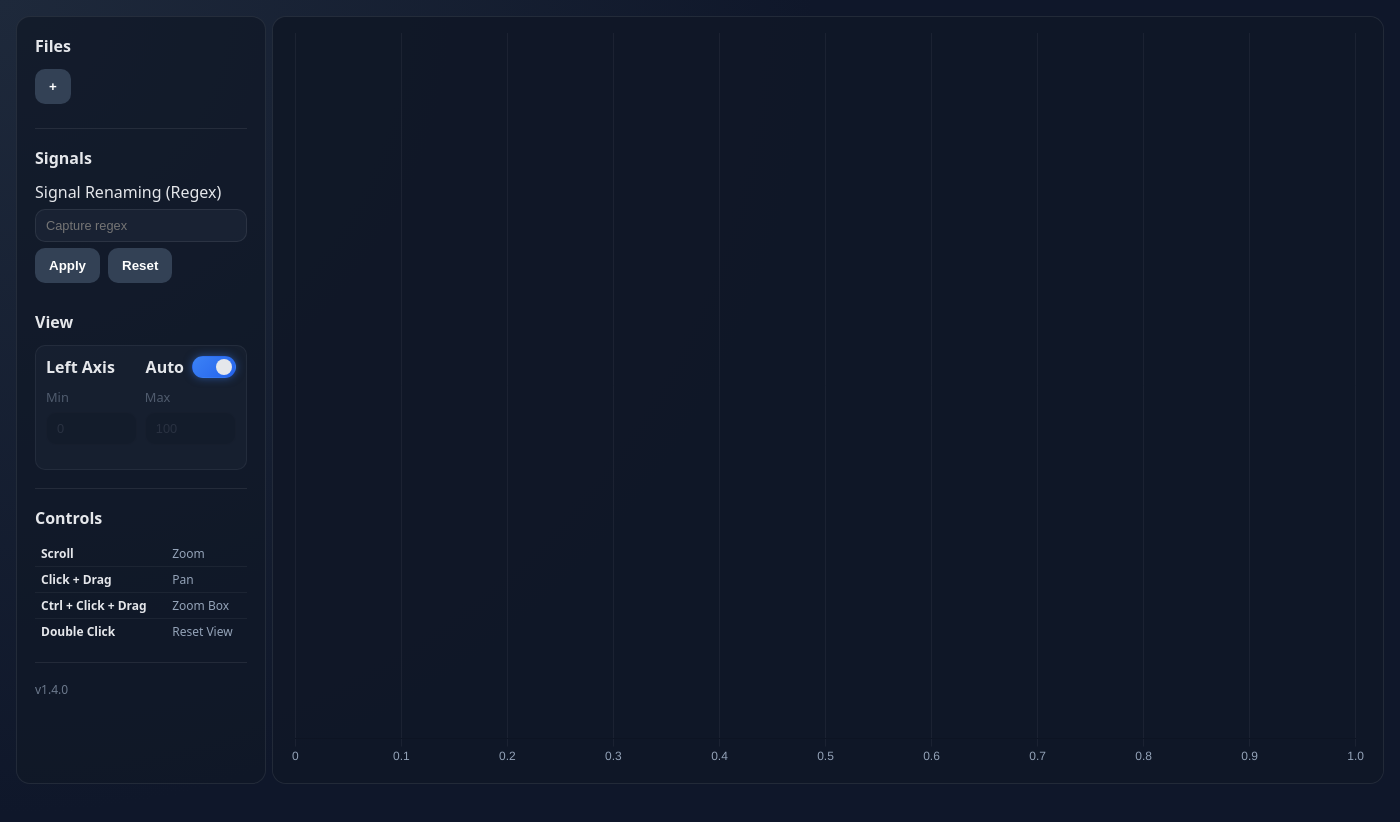
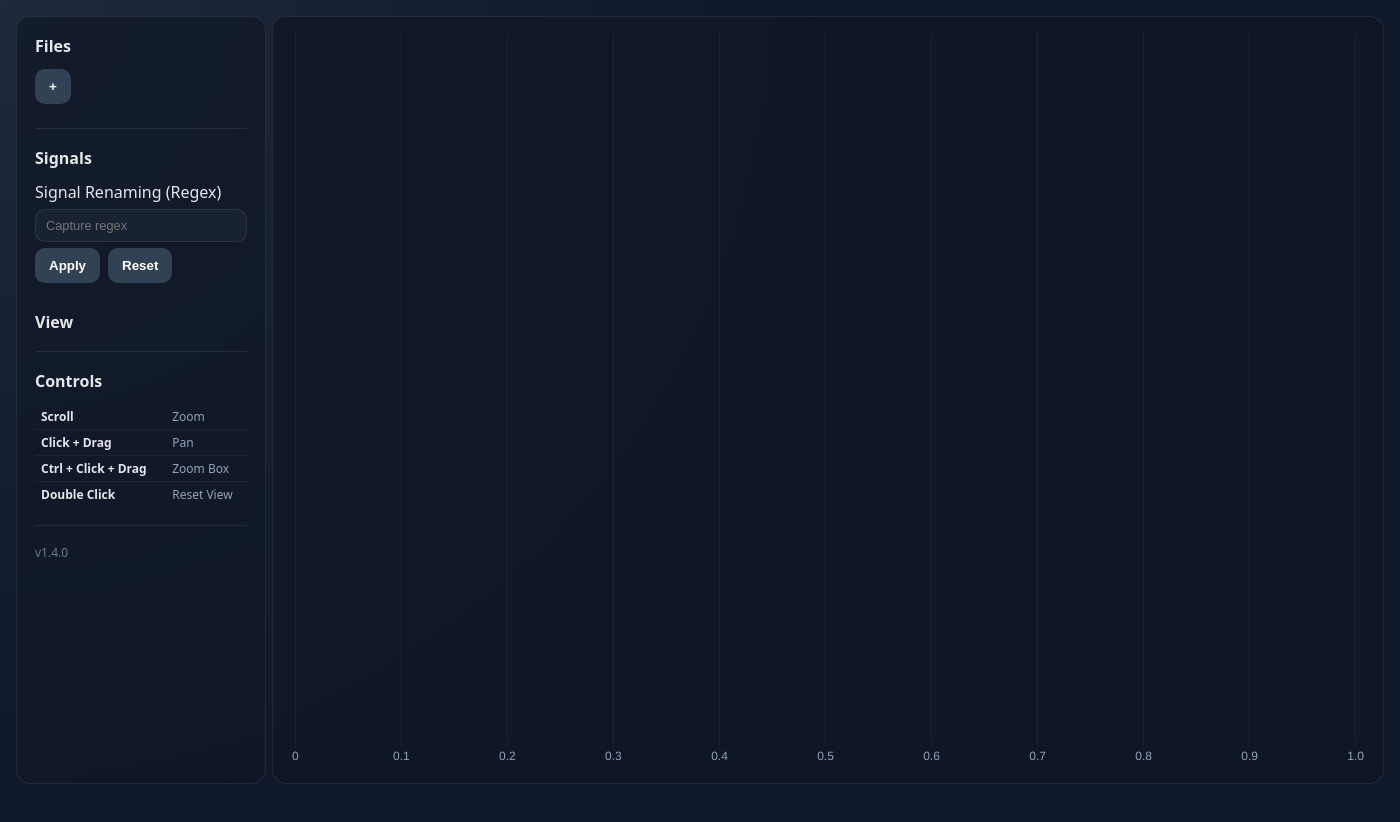
Before and after one commit to lwray-renesas/CSVViewer, an Electron app: page src/renderer/index.html in a window 1400 px wide. Drawn offline with nearby package versions, Linux system fonts and the light colour scheme; some packages are replaced by stand-ins of ours; a script that the page names is missing.

Commit message:
hidden left axis by default.

```diff
--- a/src/renderer/index.html
+++ b/src/renderer/index.html
@@ -43,7 +43,7 @@
       </div>
       <div class="section-title">View</div>
 
-      <div id="yControls" class="axis-panel">
+      <div id="yControls" class="axis-panel hidden">
 
         <div class="axis-header">
           <span>Left Axis</span>
```
